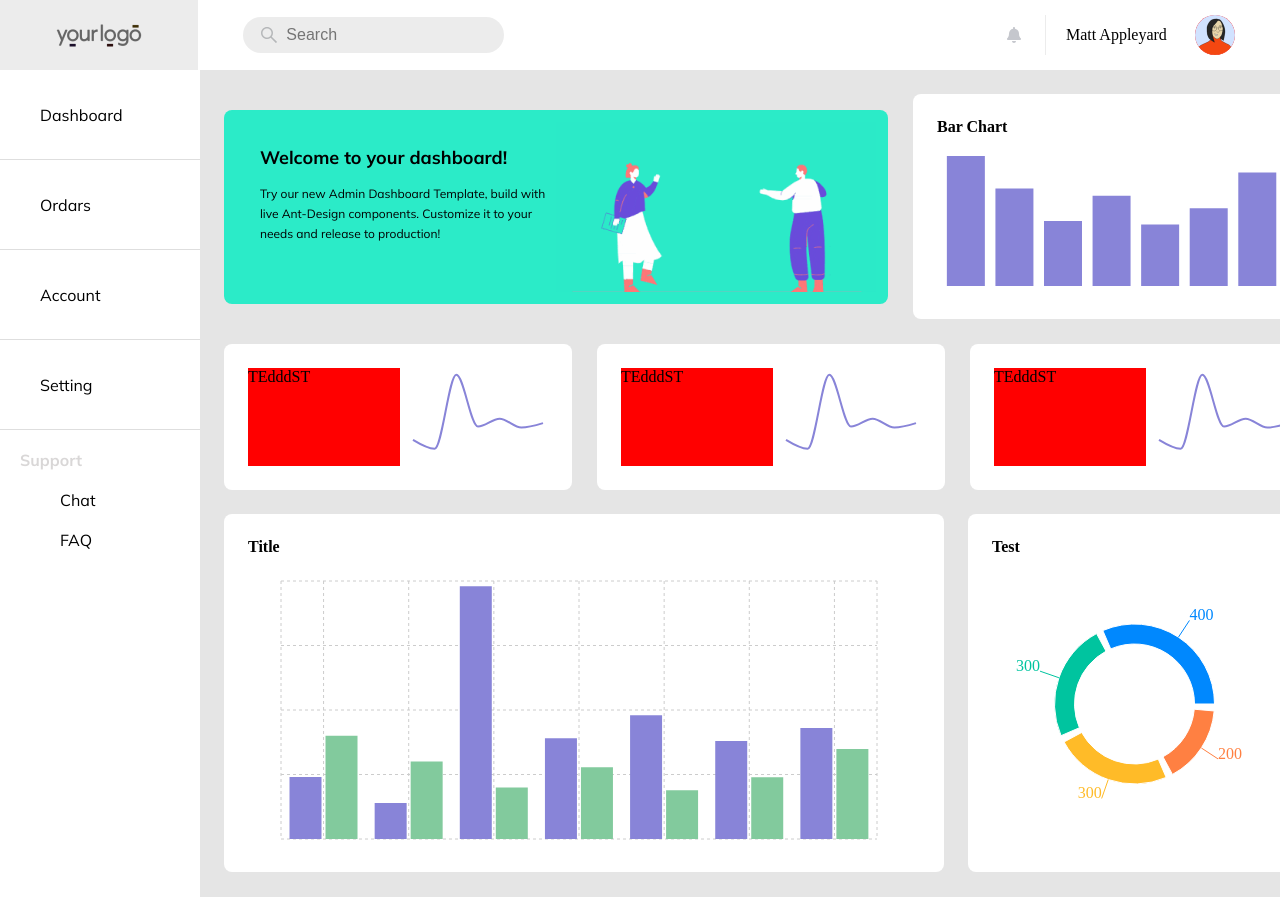
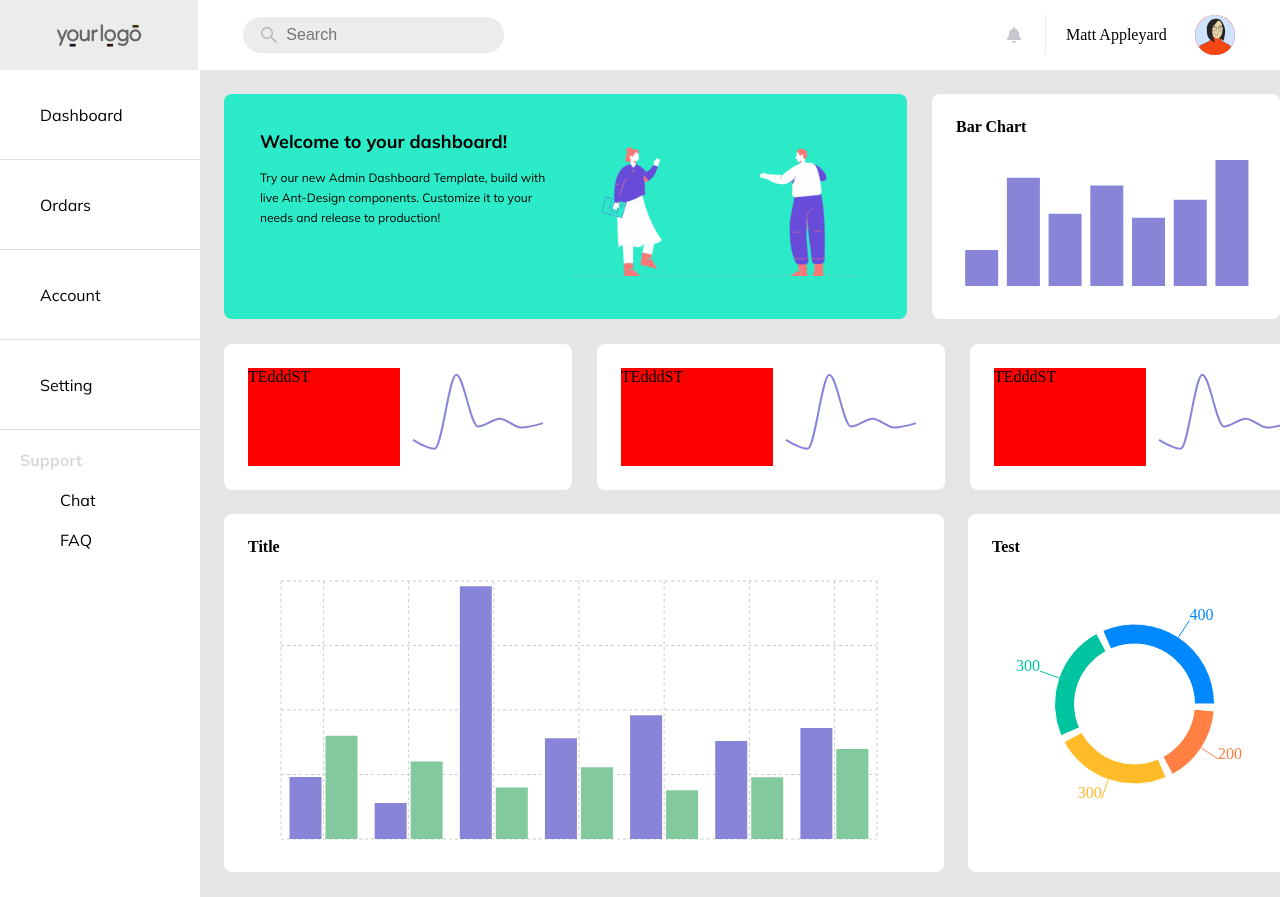
Before and after one commit to Saffe-filiz/React-Dashboard, a React (Create React App) app: page / in a window 1280 px wide. Shown: the top 897 px of the page. Built offline with nearby package versions, Linux system fonts and the light colour scheme.

Commit message:
Header ReStyle

```diff
--- a/src/Assets/Style/style.css
+++ b/src/Assets/Style/style.css
@@ -210,8 +210,8 @@ nav .support a {
 
 .dashboardHeader .containerHero {
   display: inline-flex;
-  width: 670px;
-  height: 194px;
+  width: 720px;
+  height: 225px;
   padding: 12px;
   border-radius: var(--mainBorderRadius);
   background-color: #2BEBC8;
@@ -249,7 +249,7 @@ header p {
 }
 
 .dashboardHeader .tinyBarChartContent {
-  width: 400px;
+  width: 348px;
   height: 225px;
   padding: 24px;
   border-radius: var(--mainBorderRadius);
@@ -257,7 +257,7 @@ header p {
 }
 
 .tinyBarChartContent .tinyBarChart {
-  width: 350px;
+  width: 302px;
   height: 140px;
   margin-top: 15px;
 }
--- a/src/Components/TheTinyBarChart.js
+++ b/src/Components/TheTinyBarChart.js
@@ -1,10 +1,10 @@
 import React, { PureComponent } from 'react';
-import { BarChart, Bar, Cell, XAxis, YAxis, CartesianGrid, Tooltip, Legend, ResponsiveContainer } from 'recharts';
+import { BarChart, Bar, ResponsiveContainer } from 'recharts';
 
 const data = [
   {
     name: 'Page A',
-    uv: 4000,
+    uv: 1000,
     pv: 2400,
     amt: 2400,
   },
```
